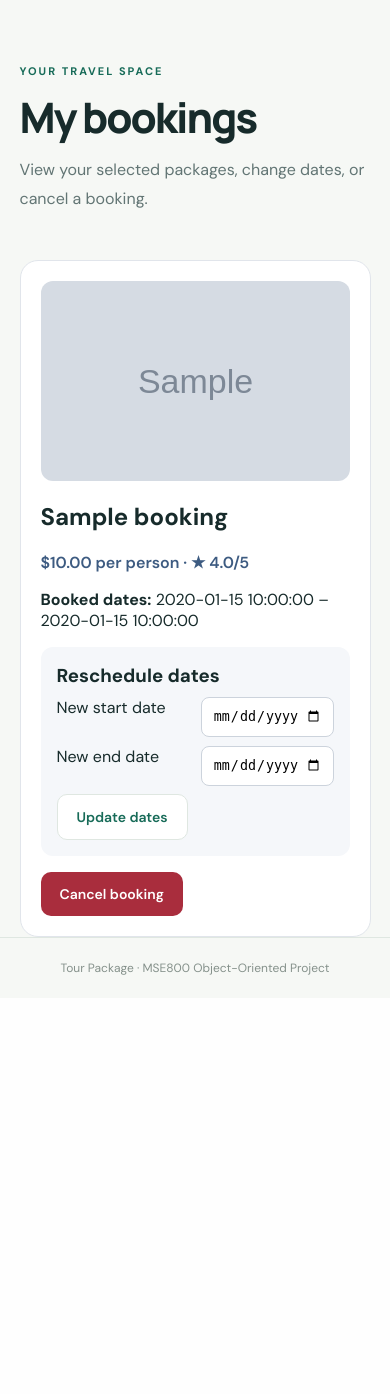
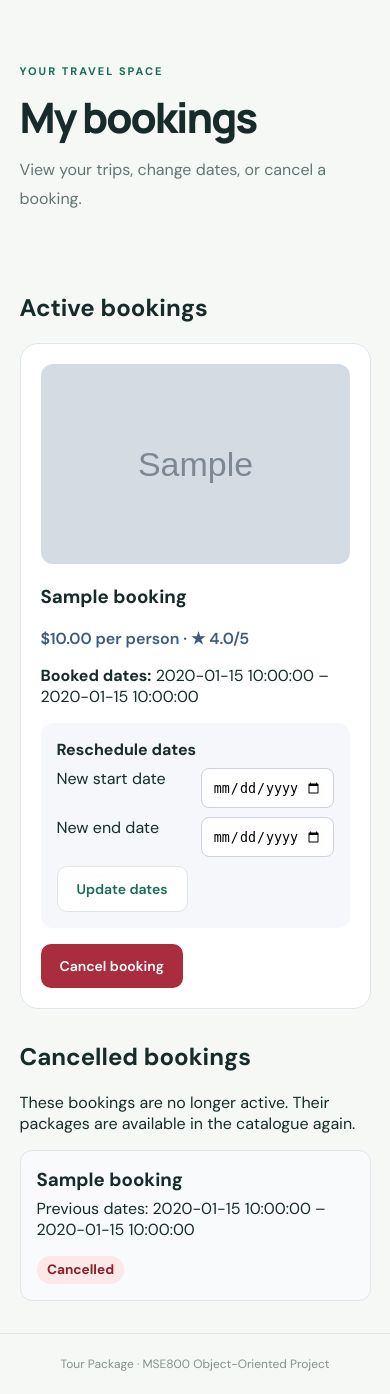
Before and after one commit to vishalrana03/MSE800_FinalProject, a Flask app: template app/templates/customer/profile.html in a window 390 px wide. Shown: the part 131-1525 px from the top of the page. Before the commit the page ends 1106 px from the top, so only its background shows below. Run offline with Flask 3, Linux system fonts and the light colour scheme; the template is opened without the code that fills it: most values are stand-ins (such as "Sample title", 1, 10 or a date in 2020); grey boxes marked "Sample" are stand-in pictures.

Commit message:
Day 4: complete cancellation and rescheduling workflow

```diff
--- a/app/static/css/customer-bookings.css
+++ b/app/static/css/customer-bookings.css
@@ -1,11 +1,23 @@
+.booking-section,
+.booking-history { margin: 2rem 0; }
 .booking-list { display: grid; gap: 1.25rem; }
-.booking-card { display: grid; grid-template-columns: minmax(180px, 280px) 1fr; gap: 1.25rem; padding: 1.25rem; border: 1px solid #e1e5eb; border-radius: 18px; background: #fff; }
-.booking-card > img { width: 100%; height: 100%; max-height: 260px; object-fit: cover; border-radius: 12px; }
-.booking-body h2 { margin-top: 0; }
+.booking-card { display: grid; grid-template-columns: minmax(180px, 280px) minmax(0, 1fr); gap: 1.25rem; padding: 1.25rem; border: 1px solid #e1e5eb; border-radius: 18px; background: #fff; }
+.booking-card > img { display: block; width: 100%; height: 100%; max-height: 260px; object-fit: cover; border-radius: 12px; }
+.booking-body { min-width: 0; }
+.booking-body h3 { margin-top: 0; }
 .booking-price { color: #3d5b81; font-weight: 600; }
-.reschedule-form { display: grid; grid-template-columns: 1fr 1fr; gap: .55rem .8rem; margin: 1rem 0; padding: 1rem; border-radius: 12px; background: #f5f7fa; }
-.reschedule-form h3 { grid-column: 1 / -1; margin: 0; }
+.reschedule-form { display: grid; grid-template-columns: minmax(0, 1fr) minmax(0, 1fr); gap: .55rem .8rem; margin: 1rem 0; padding: 1rem; border-radius: 12px; background: #f5f7fa; }
+.reschedule-form h4 { grid-column: 1 / -1; margin: 0; }
 .reschedule-form input { width: 100%; min-width: 0; padding: .65rem; border: 1px solid #ccd3dc; border-radius: 8px; }
 .reschedule-form button { grid-column: 1 / -1; justify-self: start; }
 .button.danger { background: #a92d3d; color: #fff; }
-@media (max-width: 680px) { .booking-card { grid-template-columns: 1fr; } .booking-card > img { height: 200px; } }
+.cancelled-booking-list { display: grid; gap: .75rem; }
+.cancelled-booking-card { display: flex; align-items: center; justify-content: space-between; gap: 1rem; padding: 1rem; border: 1px solid #e1e5eb; border-radius: 12px; background: #f8fafc; }
+.cancelled-booking-card h3 { margin: 0 0 .35rem; }
+.cancelled-booking-card p { margin: 0; }
+.booking-status--cancelled { flex: 0 0 auto; padding: .35rem .65rem; border-radius: 999px; background: #fbe8e8; color: #8d202a; font-size: .85rem; font-weight: 700; }
+@media (max-width: 680px) {
+  .booking-card { grid-template-columns: 1fr; }
+  .booking-card > img { height: 200px; }
+  .cancelled-booking-card { align-items: flex-start; flex-direction: column; }
+}
--- a/app/templates/customer/profile.html
+++ b/app/templates/customer/profile.html
@@ -5,18 +5,21 @@
 <section class="page-heading">
   <p class="eyebrow">YOUR TRAVEL SPACE</p>
   <h1>My bookings</h1>
-  <p class="lead">View your selected packages, change dates, or cancel a booking.</p>
+  <p class="lead">View your trips, change dates, or cancel a booking.</p>
 </section>
-<section class="booking-list">
+
+<section class="booking-section">
+  <h2>Active bookings</h2>
+  <div class="booking-list">
     {% for booking in bookings %}
       <article class="booking-card">
         {% if booking['image_url'] %}<img src="{{ booking['image_url'] }}" alt="{{ booking['package_title'] }}" loading="lazy">{% endif %}
         <div class="booking-body">
-        <h2>{{ booking['package_title'] }}</h2>
+          <h3>{{ booking['package_title'] }}</h3>
           <p class="booking-price">${{ '%.2f'|format(booking['price']) }} per person · ★ {{ '%.1f'|format(booking['rating']) }}/5</p>
           <p><strong>Booked dates:</strong> {{ booking['start_date'] }} – {{ booking['end_date'] }}</p>
           <form class="reschedule-form" method="post" action="{{ url_for('customer.reschedule_booking', booking_id=booking['booking_id']) }}">
-          <h3>Reschedule dates</h3>
+            <h4>Reschedule dates</h4>
             <label for="start-{{ booking['booking_id'] }}">New start date</label>
             <input id="start-{{ booking['booking_id'] }}" name="start_date" type="date" min="{{ booking['package_start_date'] }}" max="{{ booking['package_end_date'] }}" value="{{ booking['start_date'] }}" required>
             <label for="end-{{ booking['booking_id'] }}">New end date</label>
@@ -30,10 +33,29 @@
       </article>
     {% else %}
       <div class="packages-empty">
-      <h2>You have no active bookings yet</h2>
-      <p>Browse the package catalogue to choose your next trip.</p>
+        <h3>You have no active bookings</h3>
+        <p>When you book a package, it will appear here.</p>
         <a class="button primary" href="{{ url_for('packages.listing') }}">Explore packages</a>
       </div>
     {% endfor %}
+  </div>
 </section>
+
+{% if cancelled_bookings %}
+<section class="booking-history">
+  <h2>Cancelled bookings</h2>
+  <p>These bookings are no longer active. Their packages are available in the catalogue again.</p>
+  <div class="cancelled-booking-list">
+    {% for booking in cancelled_bookings %}
+      <article class="cancelled-booking-card">
+        <div>
+          <h3>{{ booking['package_title'] }}</h3>
+          <p>Previous dates: {{ booking['start_date'] }} – {{ booking['end_date'] }}</p>
+        </div>
+        <span class="booking-status booking-status--cancelled">Cancelled</span>
+      </article>
+    {% endfor %}
+  </div>
+</section>
+{% endif %}
 {% endblock %}
```
Also changed, not shown: app/customer/routes.py (+7 -3 lines), app/services/booking_service.py (+31 -14 lines). Lines whose indentation alone changed are shown as unchanged.
